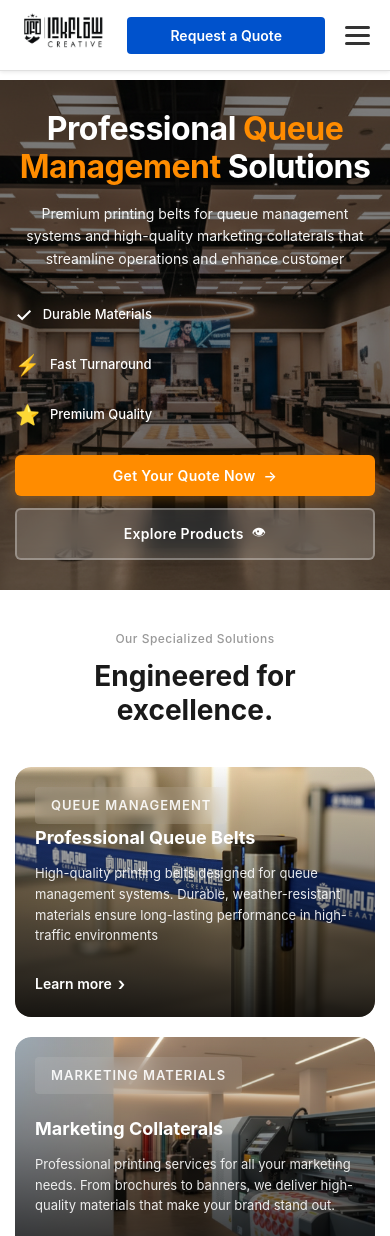
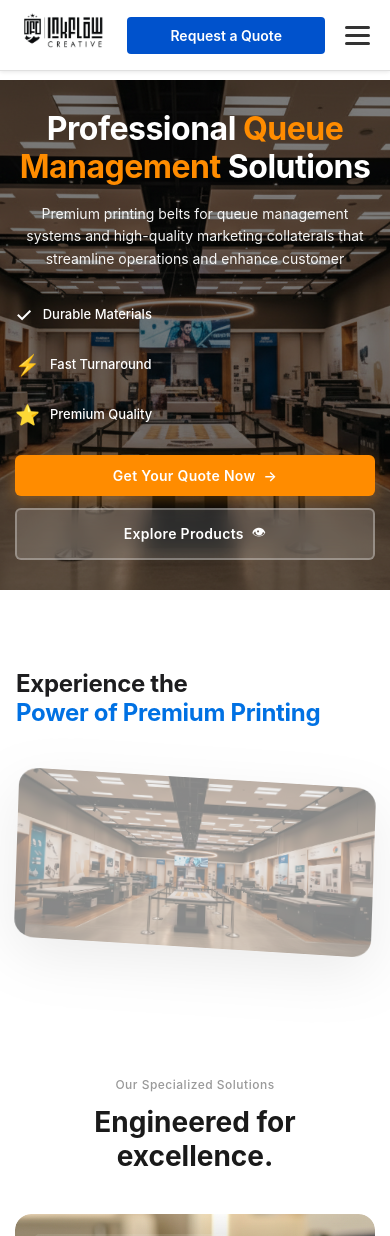
Before and after one commit to ahanish890-cyber/Inkflow-creative, a React (Vite) app: page / in a window 390 px wide. Shown: the top 1236 px of the page. Built offline with nearby package versions, Linux system fonts and the light colour scheme.

Commit message:
Add ContainerScrollAnimation component and styles for animated scrolling effect

```diff
--- /dev/null
+++ b/src/components/ContainerScrollAnimation.jsx
@@ -0,0 +1,38 @@
+import React, { useRef, useEffect, useState } from 'react'
+import '../styles/ContainerScrollAnimation.css'
+
+export function ContainerScrollAnimation({ titleComponent, children }) {
+  const containerRef = useRef(null)
+  const [isInView, setIsInView] = useState(false)
+
+  useEffect(() => {
+    const observer = new IntersectionObserver(
+      ([entry]) => {
+        setIsInView(entry.isIntersecting)
+      },
+      { threshold: 0.1 }
+    )
+
+    if (containerRef.current) {
+      observer.observe(containerRef.current)
+    }
+
+    return () => observer.disconnect()
+  }, [])
+
+  return (
+    <div className={`container-scroll ${isInView ? 'in-view' : ''}`} ref={containerRef}>
+      <div className="scroll-container">
+        <div className="scroll-title-wrapper">
+          <div className="scroll-title">
+            {titleComponent}
+          </div>
+        </div>
+
+        <div className="scroll-image-wrapper">
+          {children}
+        </div>
+      </div>
+    </div>
+  )
+}
--- a/src/pages/Home.jsx
+++ b/src/pages/Home.jsx
@@ -1,5 +1,6 @@
 import React from 'react'
 import WhyChooseInkflow from '../components/WhyChooseInkflow'
+import { ContainerScrollAnimation } from '../components/ContainerScrollAnimation'
 
 export default function Home() {
   return (
@@ -35,6 +36,18 @@ export default function Home() {
           </div>
         </div>
       </section>
+
+      <ContainerScrollAnimation
+        titleComponent={
+          <>
+            <h1>Experience the <br />
+              <span>Power of Premium Printing</span>
+            </h1>
+          </>
+        }
+      >
+        <img src="/Hero-section.png" alt="Premium Printing Services" />
+      </ContainerScrollAnimation>
 
       <section className="solutions">
         <div className="solutions-header">
--- /dev/null
+++ b/src/styles/ContainerScrollAnimation.css
@@ -0,0 +1,129 @@
+.container-scroll {
+  position: relative;
+  width: 100%;
+  padding: 100px 0;
+}
+
+.scroll-container {
+  max-width: 1280px;
+  margin: 0 auto;
+  padding: 0 32px;
+}
+
+.scroll-title-wrapper {
+  position: relative;
+  z-index: 10;
+  margin-bottom: 60px;
+}
+
+.scroll-title {
+  perspective: 1200px;
+}
+
+.scroll-title h1 {
+  font-size: 48px;
+  font-weight: 700;
+  line-height: 1.2;
+  letter-spacing: -0.3px;
+  color: #1d1d1f;
+  margin: 0;
+}
+
+.scroll-title span {
+  display: inline-block;
+  color: #0071e3;
+}
+
+.scroll-image-wrapper {
+  position: relative;
+  width: 100%;
+  margin-top: 40px;
+  transform-style: preserve-3d;
+  animation: containerScroll ease-in-out forwards;
+  animation-timeline: view();
+  animation-range: entry 0% cover 30%;
+}
+
+@keyframes containerScroll {
+  0% {
+    transform: rotateX(65deg) rotateY(18deg) rotateZ(8deg) translateZ(0);
+    opacity: 0;
+  }
+  50% {
+    opacity: 1;
+  }
+  100% {
+    transform: rotateX(0deg) rotateY(0deg) rotateZ(0deg) translateZ(0);
+    opacity: 1;
+  }
+}
+
+.scroll-image-wrapper img {
+  width: 100%;
+  height: auto;
+  display: block;
+  border-radius: 20px;
+  box-shadow: 0 20px 60px rgba(0, 0, 0, 0.15);
+}
+
+@media (max-width: 1024px) {
+  .scroll-title h1 {
+    font-size: 40px;
+  }
+
+  .scroll-container {
+    padding: 0 24px;
+  }
+}
+
+@media (max-width: 768px) {
+  .container-scroll {
+    padding: 80px 0;
+  }
+
+  .scroll-title h1 {
+    font-size: 32px;
+  }
+
+  .scroll-title-wrapper {
+    margin-bottom: 40px;
+  }
+
+  @keyframes containerScroll {
+    0% {
+      transform: rotateX(45deg) rotateY(10deg) rotateZ(4deg) translateZ(0);
+      opacity: 0;
+    }
+    50% {
+      opacity: 1;
+    }
+    100% {
+      transform: rotateX(0deg) rotateY(0deg) rotateZ(0deg) translateZ(0);
+      opacity: 1;
+    }
+  }
+}
+
+@media (max-width: 480px) {
+  .scroll-title h1 {
+    font-size: 24px;
+  }
+
+  .scroll-container {
+    padding: 0 16px;
+  }
+
+  @keyframes containerScroll {
+    0% {
+      transform: rotateX(30deg) rotateY(5deg) rotateZ(2deg) translateZ(0);
+      opacity: 0;
+    }
+    50% {
+      opacity: 1;
+    }
+    100% {
+      transform: rotateX(0deg) rotateY(0deg) rotateZ(0deg) translateZ(0);
+      opacity: 1;
+    }
+  }
+}
```
